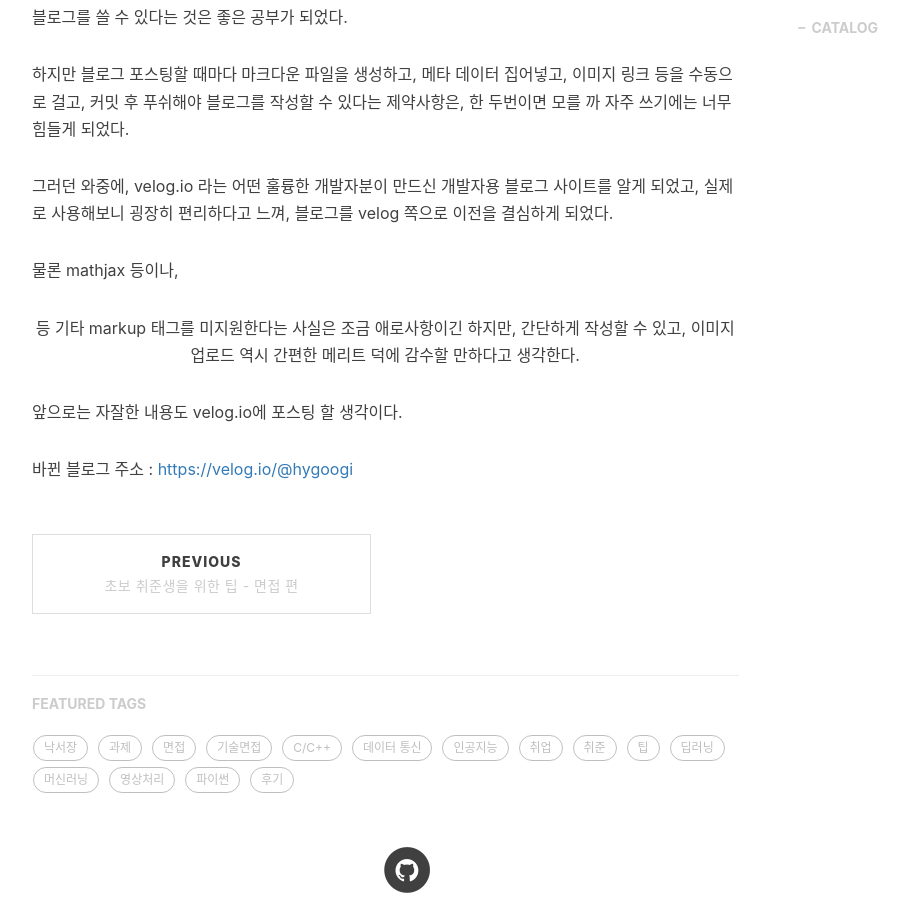
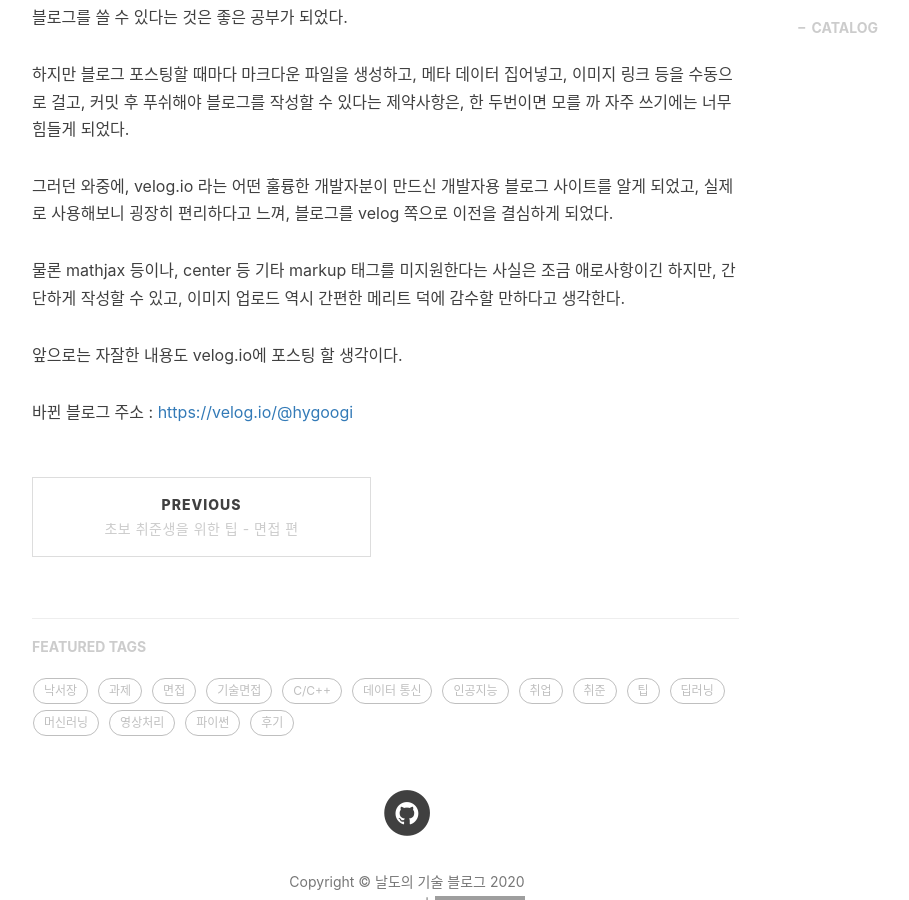
Before and after one commit to NaRDo627/NaLDo627.github.io, a Jekyll site: the page built from _posts/2020-02-04-blog-changed.md, in a window 1280 px wide and 900 px high, scrolled down 737 px. Shown: the whole window, without its empty margins (233-1142 px from the left). Built offline with Jekyll 4.4.1, drawn with Linux system fonts in a browser that asks for light colours; nearby versions of some CDN libraries; comment, search, counter and statistics services are not loaded; grey boxes are pictures that could not be loaded.

Commit message:
Update 2020-02-04-blog-changed.md

```diff
--- a/_posts/2020-02-04-blog-changed.md
+++ b/_posts/2020-02-04-blog-changed.md
@@ -24,7 +24,7 @@
 그러던 와중에, velog.io 라는 어떤 훌륭한 개발자분이 만드신 개발자용 블로그 사이트를 알게 되었고, 실제로 사용해보니 굉장히 편리하다고 느껴, 블로그를 velog
 쪽으로 이전을 결심하게 되었다.
 
-물론 mathjax 등이나, <center> 등 기타 markup 태그를 미지원한다는 사실은 조금 애로사항이긴 하지만, 간단하게 작성할 수 있고, 이미지 업로드 역시 간편한 메리트 덕에
+물론 mathjax 등이나, center  등 기타 markup 태그를 미지원한다는 사실은 조금 애로사항이긴 하지만, 간단하게 작성할 수 있고, 이미지 업로드 역시 간편한 메리트 덕에
 감수할 만하다고 생각한다.
 
 앞으로는 자잘한 내용도 velog.io에 포스팅 할 생각이다.
```
